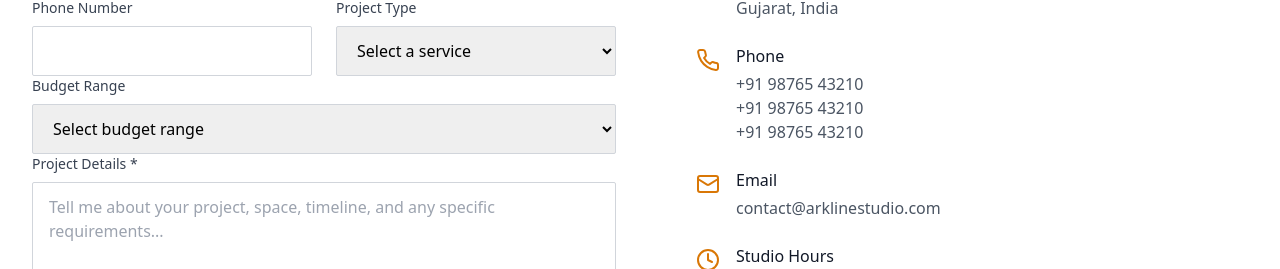
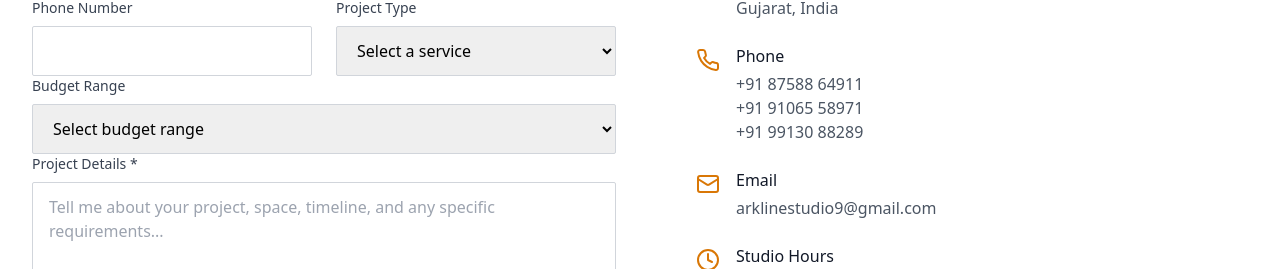
Before and after one commit to arklinestudio-com/arklineMain, a React (Vite) app: page /contact in a window 1280 px wide. Shown: the part 597-866 px from the top of the page. Built offline with nearby package versions, Linux system fonts and the light colour scheme.

Commit message:
Update Contact.tsx

```diff
--- a/src/components/pages/Contact.tsx
+++ b/src/components/pages/Contact.tsx
@@ -168,14 +168,14 @@ const Contact: React.FC = () => {
                   <div>
                     <h3 className="font-medium text-gray-900 mb-1">Phone</h3>
                     <p className="text-gray-600">
-                      <a href="tel:+919876543210" className="hover:text-amber-600 transition-colors">
-                        +91 98765 43210
+                      <a href="tel:+91 87588 64911" className="hover:text-amber-600 transition-colors">
+                        +91 87588 64911
                       </a><br />
-                      <a href="tel:+919876543210" className="hover:text-amber-600 transition-colors">
-                        +91 98765 43210
+                      <a href="tel:+91 91065 58971" className="hover:text-amber-600 transition-colors">
+                        +91 91065 58971
                       </a><br />
-                      <a href="tel:+919876543210" className="hover:text-amber-600 transition-colors">
-                        +91 98765 43210
+                      <a href="tel:+91 99130 88289" className="hover:text-amber-600 transition-colors">
+                        +91 99130 88289
                       </a>
                     </p>
                   </div>
@@ -186,8 +186,8 @@ const Contact: React.FC = () => {
                   <div>
                     <h3 className="font-medium text-gray-900 mb-1">Email</h3>
                     <p className="text-gray-600">
-                      <a href="mailto:contact@arklinestudio.com" className="hover:text-amber-600 transition-colors">
-                        contact@arklinestudio.com
+                      <a href="mailto:arklinestudio9@gmail.com" className="hover:text-amber-600 transition-colors">
+                        arklinestudio9@gmail.com
                       </a>
                     </p>
                   </div>
@@ -211,13 +211,13 @@ const Contact: React.FC = () => {
                 <h3 className="font-medium text-gray-900 mb-4">Follow My Work</h3>
                 <div className="flex space-x-4">
                   <a
-                    href="#"
+                    href="https://www.instagram.com/arkline_studio_/"
                     className="p-2 bg-gray-100 rounded-sm hover:bg-amber-100 hover:text-amber-600 transition-colors duration-200"
                   >
                     <Instagram className="h-5 w-5" />
                   </a>
                   <a
-                    href="#"
+                    href="https://www.facebook.com/share/16gLJ3b7eW/"
                     className="p-2 bg-gray-100 rounded-sm hover:bg-amber-100 hover:text-amber-600 transition-colors duration-200"
                   >
                     <Facebook className="h-5 w-5" />
@@ -229,7 +229,7 @@ const Contact: React.FC = () => {
                     <Linkedin className="h-5 w-5" />
                   </a>
                   <a
-                    href="#"
+                    href="https://pin.it/7I31yJ2N5"
                     className="p-2 bg-gray-100 rounded-sm hover:bg-amber-100 hover:text-amber-600 transition-colors duration-200"
                     aria-label="Pinterest"
                   >
```
